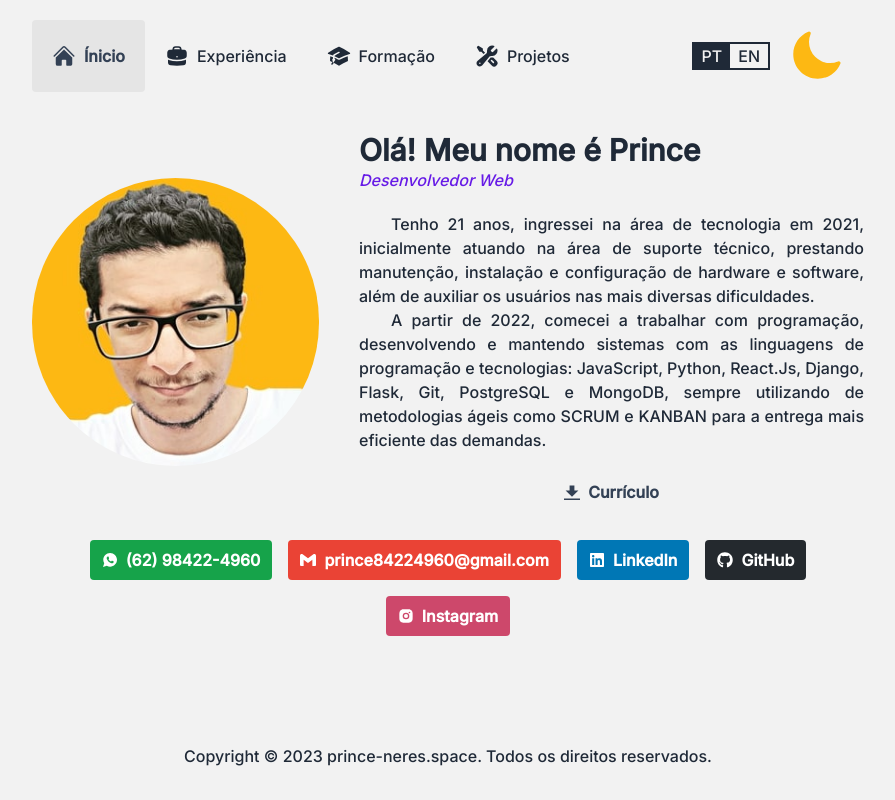
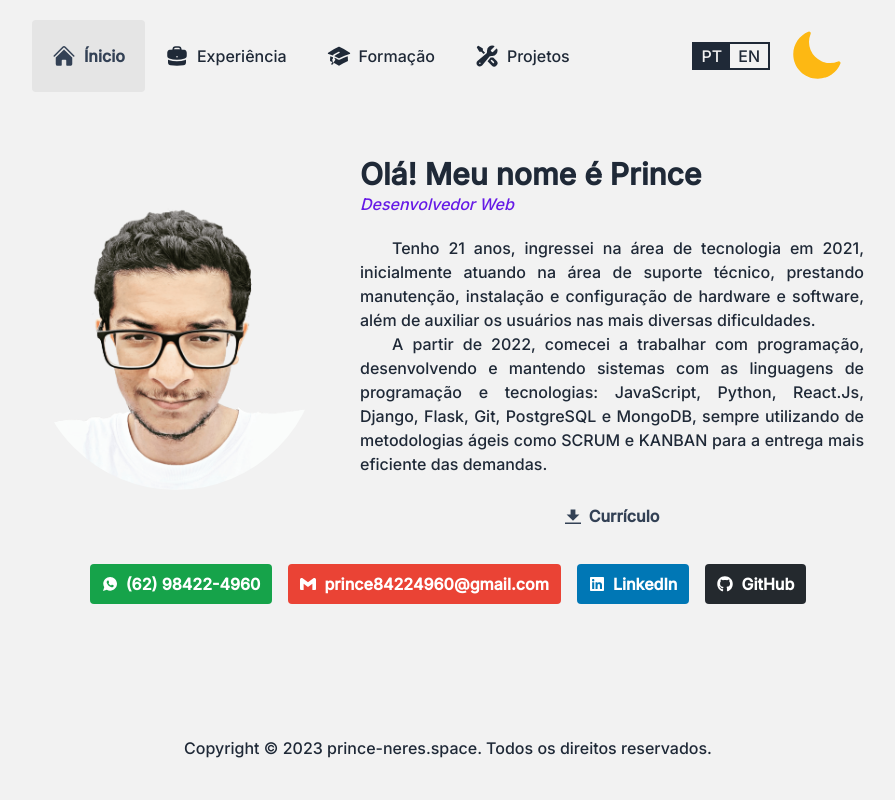
Before and after one commit to prince-neres/portfolio, a React (Vite) app: page / in a window 1280 px wide. Shown: the whole page, without its empty margins (192-1087 px from the left). Built offline with nearby package versions, Linux system fonts and the light colour scheme.

Commit message:
Change image and remove instagram from contacts

```diff
--- a/src/components/ContainerHome/about_en.json
+++ b/src/components/ContainerHome/about_en.json
@@ -25,11 +25,6 @@
 			"name": "GitHub",
 			"title": "prince-neres",
 			"url": "https://github.com/prince-neres"
-		},
-		{
-			"name": "Instagram",
-			"title": "prince.neres",
-			"url": "https://instagram.com/prince.neres"
 		}
 	]
 }
--- a/src/components/ContainerHome/about_pt.json
+++ b/src/components/ContainerHome/about_pt.json
@@ -25,11 +25,6 @@
 			"name": "GitHub",
 			"title": "prince-neres",
 			"url": "https://github.com/prince-neres"
-		},
-		{
-			"name": "Instagram",
-			"title": "prince.neres",
-			"url": "https://instagram.com/prince.neres"
 		}
 	]
 }
--- a/src/components/ContainerHome/index.jsx
+++ b/src/components/ContainerHome/index.jsx
@@ -1,12 +1,11 @@
 import { useState, useContext, useEffect } from "react";
 import { FaGithub, FaLinkedin } from "react-icons/fa";
 import { SiGmail } from "react-icons/si";
-import { RiInstagramFill } from "react-icons/ri";
 import { IoLogoWhatsapp } from "react-icons/io";
 import { Context } from "../../Context";
 import about_pt from "./about_pt.json";
 import about_en from "./about_en.json";
-import Me from "../../assets/me.jpg";
+import Me from "../../assets/me.png";
 import CvButton from "./CvButton";
 import TypingAnimation from "./TypingAnimation";
 
@@ -21,14 +20,12 @@ const ContainerHome = () => {
       <SiGmail className="mr-2" />,
       <FaLinkedin className="mr-2" />,
       <FaGithub className="mr-2" />,
-      <RiInstagramFill className="mr-2" />,
     ],
     bgColors: [
       "bg-contacts-whatsapp hover:bg-green-500",
       "bg-contacts-gmail hover:bg-red-400",
       "bg-contacts-linkedin hover:bg-blue-500",
       "bg-contacts-github hover:bg-gray-700",
-      "bg-contacts-instagram hover:bg-pink-500",
     ],
   };
 
```
Also changed, not shown: src/assets/me.jpg (deleted), src/assets/me.png (added).
